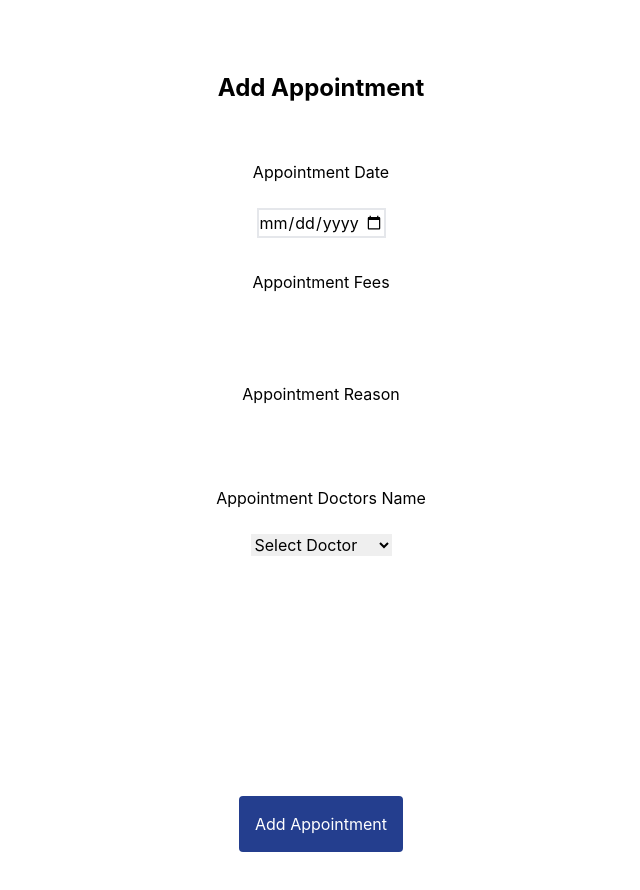
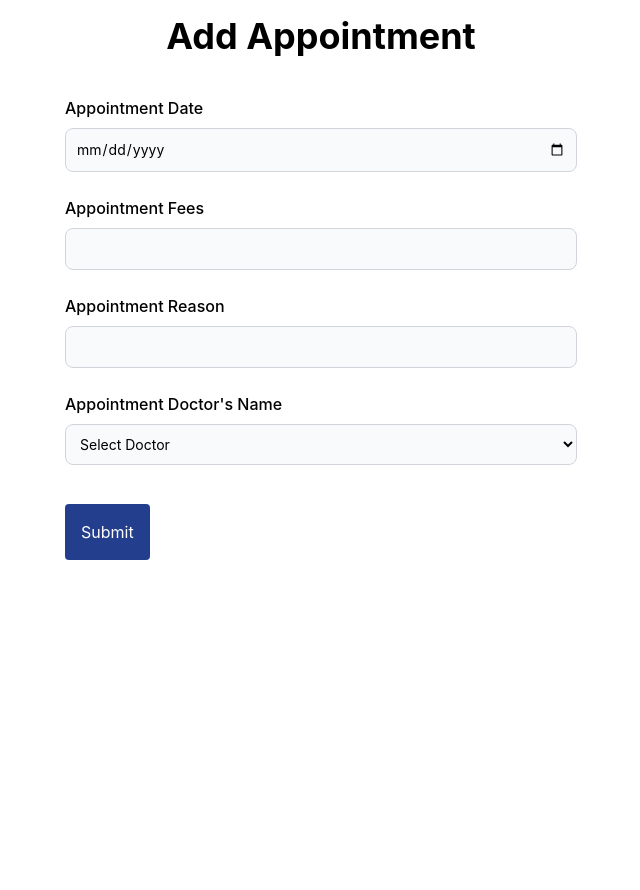
Before and after one commit to Andrew3586/Doctors, a React (Create React App) app: page /addappointment in a window 1280 px wide. Shown: the top 890 px of the page, without its empty margins (319-959 px from the left). After the commit the page ends 800 px from the top, so only its background shows below. Built offline with nearby package versions, Linux system fonts and the light colour scheme.

Commit message:
finishe framework

```diff
--- a/src/App.js
+++ b/src/App.js
@@ -4,9 +4,6 @@ import Doctor from "./pages/Doctor";
 import Appointment from "./pages/Appointment";
 import AddAppointmentsForm from "./components/AddAppointmentsForm";
 import AddDoctorsForm from "./components/AddDoctorForm";
-import DoctorsList from "./components/DoctorsListTable";
-import EditDoctor from "./components/EditDoctor";
-import AddDoctor from "./components/AddDoctor";
 
 function App() {
   return (
@@ -17,9 +14,6 @@ function App() {
         <Route path="/adddoctors" element={<AddDoctorsForm />} />
         <Route path="/appointments" element={<Appointment />} />
         <Route path="/addappointment" element={<AddAppointmentsForm />} />
-        <Route path="/doctorslist" element={<DoctorsList />} />
-        <Route path="/editdoctor" element={<EditDoctor />} />
-        <Route path="/adddoctor" element={<AddDoctor />} />
         <Route path="*" element={<h1>Error Page Not Found!</h1>} />
       </Routes>
     </BrowserRouter>
--- a/src/components/AddAppointmentsForm.jsx
+++ b/src/components/AddAppointmentsForm.jsx
@@ -19,12 +19,16 @@ const AddAppointmentsForm = () => {
   };
 
   return (
-    <>
-      <form onSubmit={formSubmitHandler} className="flex flex-col items-center py-10">
-        <label htmlFor="appointmentdate"><div className="py-8 font-bold text-2xl"><h1>Add Appointment</h1></div>
-          <div className="flex justify-center py-6" >Appointment Date</div></label>
-        <div className="border-2 border-width: 4px ">
-
+    <div className="flex flex-col h-screen items-center gap-6">
+      <h1 className="text-4xl font-bold m-4">Add Appointment</h1>
+      <form onSubmit={formSubmitHandler} className="grid gap-6 mb-6 w-[40%]">
+        <div>
+          <label
+            htmlFor="appointmentdate"
+            className="block mb-2 text-md font-medium"
+          >
+            Appointment Date
+          </label>
           <input
             type="date"
             id="appointmentdate"
@@ -33,10 +37,17 @@ const AddAppointmentsForm = () => {
             onChange={aDateHandler}
             value={aDate}
             required
+            className="bg-gray-50 border border-gray-300 text-sm rounded-lg block w-full p-2.5"
           />
         </div>
 
-        <label htmlFor="appointmentfees"><div className="py-8">Appointment Fees</div></label>
+        <div>
+          <label
+            htmlFor="appointmentfees"
+            className="block mb-2 text-md font-medium"
+          >
+            Appointment Fees
+          </label>
           <input
             type="text"
             id="appointmentfees"
@@ -45,9 +56,17 @@ const AddAppointmentsForm = () => {
             }}
             value={aFees}
             required
+            className="bg-gray-50 border border-gray-300 text-sm rounded-lg block w-full p-2.5"
           />
+        </div>
 
-        <label htmlFor="appointmentreason"><div className="py-8">Appointment Reason</div></label>
+        <div>
+          <label
+            htmlFor="appointmentreason"
+            className="block mb-2 text-md font-medium"
+          >
+            Appointment Reason
+          </label>
           <input
             type="text"
             id="appointmentreason"
@@ -56,9 +75,17 @@ const AddAppointmentsForm = () => {
             }}
             value={aReason}
             required
+            className="bg-gray-50 border border-gray-300 text-sm rounded-lg block w-full p-2.5"
           />
+        </div>
 
-        <label htmlFor="doctorsname"><div className="py-6">Appointment Doctors Name</div></label>
+        <div >
+          <label
+            htmlFor="doctorsname"
+            className="block mb-2 text-md font-medium"
+          >
+            Appointment Doctor's Name
+          </label>
           <select
             name="doctorsname"
             id="doctorsname"
@@ -66,6 +93,7 @@ const AddAppointmentsForm = () => {
               setADoctorsName(e.target.value);
             }}
             required
+            className="bg-gray-50 border border-gray-300 text-sm rounded-lg block w-full p-2.5"
           >
             <option disabled selected>
               Select Doctor
@@ -75,13 +103,17 @@ const AddAppointmentsForm = () => {
             <option value="opel">Opel</option>
             <option value="audi">Audi</option>
           </select>
-        <div className="py-60">
-          <div className="text-white cursor-pointer hover:bg-[hsl(231,25%,26%)] p-4 bg-[#243e8e] rounded duration-300">
-            <input type="submit" value="Add Appointment" />
         </div>
+
+        <div className="lg:absolute lg:bottom-[30%]">
+          <input
+            type="submit"
+            value="Submit"
+            className="text-white cursor-pointer hover:bg-[hsl(231,25%,26%)] p-4 bg-[#243e8e] rounded duration-300"
+          />
         </div>
       </form>
-    </>
+    </div>
   );
 };
 
--- a/src/components/AddDoctor.jsx
+++ /dev/null
@@ -1,31 +0,0 @@
-import React, { useState } from "react";
-
-const AddDoctor = () => {
-    const [aAddDoctor, setAAddDoctor] = useState("");
-
-    const aAddDoctorHandler = (event) => {
-        setAAddDoctor(event.target.value);
-}
-const formSubmitHandler = (event) => {
-    event.preventDefault();
-    setAAddDoctor("");
-  };
-
-  return (
-    <>
-      <form onSubmit={formSubmitHandler}>
-        <label htmlFor="aadddoctor">Add Doctor</label>
-        <input
-          type="text"
-          id="aadddoctor"
-          onChange={aAddDoctorHandler}
-          value={aAddDoctor}
-          required
-        />
-        <input type="submit" value="Add Doctor" />
-      </form>
-    </>
-  );
-};
-
-export default AddDoctor;
--- a/src/components/AddDoctorForm.jsx
+++ b/src/components/AddDoctorForm.jsx
@@ -1,4 +1,5 @@
 import React, { useState } from "react";
+import { Link } from "react-router-dom";
 
 const AddDoctorsForm = () => {
   const [aDoctorsName, setaDoctorsName] = useState("");
@@ -13,19 +14,36 @@ const AddDoctorsForm = () => {
   };
 
   return (
-    <>
-      <form onSubmit={formSubmitHandler}>
-        <label htmlFor="adoctorsname">Doctors Name</label>
+    <div className="flex flex-col h-screen items-center justify-center gap-10">
+      <h1 className="text-4xl font-bold m-4">Add Doctor</h1>
+      <form
+        onSubmit={formSubmitHandler}
+        className="w-full max-w-sm flex items-center border-b border-[#243e8e] py-2"
+      >
         <input
           type="text"
           id="adoctorsname"
           onChange={aDoctorsNameHandler}
           value={aDoctorsName}
           required
+          placeholder="Doctor Name"
+          className="appearance-none bg-transparent border-none w-full text-gray-700 mr-3 py-1 px-2 leading-tight focus:outline-none"
         />
-        <input type="submit" value="Add Doctors Name" />
+        <input
+          className="flex-shrink-0 bg-[#243e8e] hover:bg-[#323754] border-[#243e8e] hover:border-[#323754] text-sm border-4 text-white py-1 px-2 rounded duration-300"
+          type="submit"
+          id="submit"
+          value="Add"
+        />
+        <Link
+          type="button"
+          className="flex-shrink-0 border-transparent border-4 text-[#243e8e] hover:text-[#323754] text-sm py-1 px-2 rounded duration-300"
+          to="/"
+        >
+          Go Back
+        </Link>
       </form>
-    </>
+    </div>
   );
 };
 
--- a/src/components/DoctorsListTable.jsx
+++ b/src/components/DoctorsListTable.jsx
@@ -1,6 +1,6 @@
 import React from "react";
 import { FiEdit3 } from "react-icons/fi";
-import { MdOutlineDelete } from "react-icons/md"
+import { MdOutlineDelete } from "react-icons/md";
 
 const DoctorsList = () => {
   return (
@@ -8,7 +8,9 @@ const DoctorsList = () => {
       <table className="w-[50vw] border-solid border-4 max-w-lg">
         <thead className="m-2">
           <tr className="border-solid border-2 bg-[#ba34db] text-white">
-              <th className="p-2 text-left border-solid border-2 ">Doctors Name</th>
+            <th className="p-2 text-left border-solid border-2 ">
+              Doctors Name
+            </th>
             <th className="p-2 text-left border-solid border-2">Action</th>
           </tr>
         </thead>
@@ -17,10 +19,7 @@ const DoctorsList = () => {
             <td className="p-2 border-solid border-2">Peter Brown</td>
             <td className="p-2 border-solid border-2">
               <button className="m-2">
-                  <FiEdit3 className="hover:text-blue-500 duration-300"/>
-                </button>
-                <button className="m-2">
-                  <MdOutlineDelete className="hover:text-red-500 duration-300"/>
+                <MdOutlineDelete className="hover:text-red-500 duration-300" />
               </button>
             </td>
           </tr>
@@ -28,10 +27,7 @@ const DoctorsList = () => {
             <td className="p-2 border-solid border-2">Alexi Brown</td>
             <td className="p-2 border-solid border-2">
               <button className="m-2">
-                  <FiEdit3 className="hover:text-blue-500 duration-300"/>
-                </button>
-                <button className="m-2">
-                  <MdOutlineDelete className="hover:text-red-500 duration-300"/>
+                <MdOutlineDelete className="hover:text-red-500 duration-300" />
               </button>
             </td>
           </tr>
--- a/src/components/EditDoctor.jsx
+++ /dev/null
@@ -1,31 +0,0 @@
-import React, { useState } from "react";
-
-const EditDoctor = () => {
-    const [aEditDoctor, setAEditDoctor] = useState("");
-
-    const aEditDoctorHandler = (event) => {
-        setAEditDoctor(event.target.value);
-}
-const formSubmitHandler = (event) => {
-    event.preventDefault();
-    setAEditDoctor("");
-  };
-
-  return (
-    <>
-      <form onSubmit={formSubmitHandler}>
-        <label htmlFor="aeditdoctor">Edit Doctor</label>
-        <input
-          type="text"
-          id="aeditdoctor"
-          onChange={aEditDoctorHandler}
-          value={aEditDoctor}
-          required
-        />
-        <input type="submit" value="Edit Doctor" />
-      </form>
-    </>
-  );
-};
-
-export default EditDoctor;
--- a/src/pages/Home.css
+++ /dev/null
@@ -1,3 +0,0 @@
-.container {
-  background-color: cornflowerblue;
-}
```
Also changed, not shown: src/components/AppointmentsTable.jsx (+14 -18 lines). Lines whose indentation alone changed are shown as unchanged.
